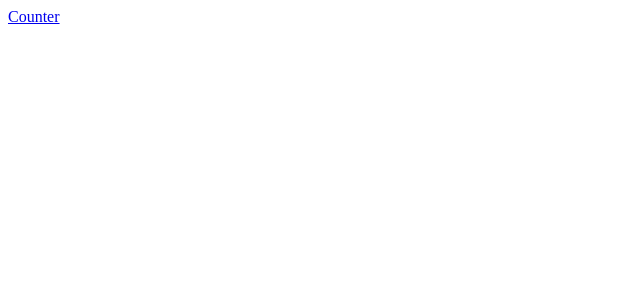
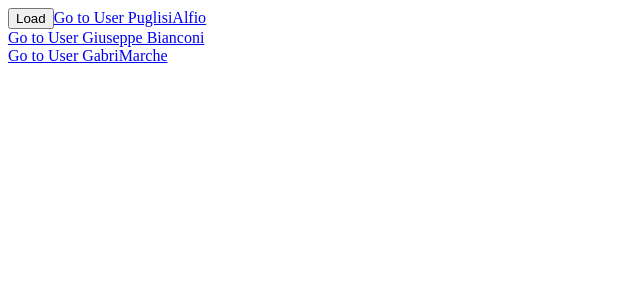
Before and after one commit to gabrimarch3/Esericizi-react, a React (Create React App) app in the folder esercizi-develhope/: page /user/PuglisiAlfio in a window 1280 px wide. Before the commit this address had no page. Shown: the top 300 px of the page, without its empty margins (0-640 px from the left). Built offline with nearby package versions, Linux system fonts and the light colour scheme.

Commit message:
added and completed ex.47

```diff
--- a/esercizi-develhope/src/App.js
+++ b/esercizi-develhope/src/App.js
@@ -1,12 +1,17 @@
-import Counter from './components/Counter';
-import { Route, Routes, Link } from 'react-router-dom';
+import { Link, Route, Routes } from "react-router-dom";
+import ShowGithubUser from "./components/ShowGithubUser";
+
 
 function App() {
   return <div>
-          <Link to="/counter">Counter</Link>
-        <Routes>
-          <Route path='/counter' element={<Counter/>} />
-        </Routes>
+          <Routes>
+            <Route path="user/:username" element={<ShowGithubUser/>}/>
+          </Routes>
+          <Link to='/user/PuglisiAlfio'>Go to User PuglisiAlfio</Link>
+          <br />
+          <Link to='/user/yangus98'>Go to User Giuseppe Bianconi</Link>
+          <br />
+          <Link to='/user/gabrimarch3'>Go to User GabriMarche</Link>
         </div>
 }
 
--- a/esercizi-develhope/src/components/GitHubUser.js
+++ b/esercizi-develhope/src/components/GitHubUser.js
@@ -1,6 +1,6 @@
 import { useGithubUser } from "./hook/UseGithubUser"
 
-function GithubUser(props) {
+function GitHubUser(props) {
     const {data, loading, error, onFetchUser} = useGithubUser(props.username);
 
     function userDataHandle(){
@@ -20,4 +20,4 @@ function GithubUser(props) {
             </>
 }
 
-export default GithubUser;
+export default GitHubUser;
--- /dev/null
+++ b/esercizi-develhope/src/components/ShowGithubUser.js
@@ -0,0 +1,14 @@
+import { useParams } from "react-router-dom";
+import GitHubUser from "./GitHubUser";
+
+function ShowGithubUser() {
+  const { username } = useParams();
+
+  return (
+    <>
+      <GitHubUser username={username} />
+    </>
+  );
+}
+
+export default ShowGithubUser;
```
